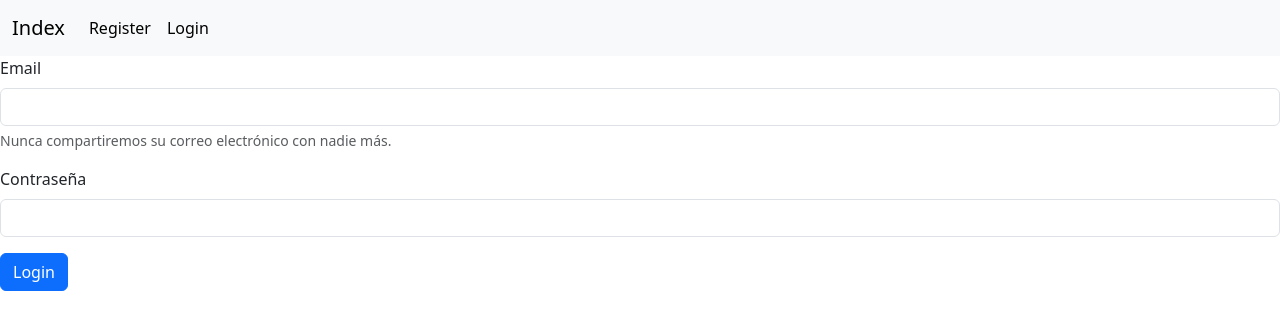
After one commit to Cris272500/BookProject, a Flask app: page /login in a window 1280 px wide. The commit adds this page. Shown: the top 330 px of the page. Run offline with Flask 3, Linux system fonts and the light colour scheme.

Commit message:
✅se agrega un login y logour

```diff
--- a/app.py
+++ b/app.py
@@ -5,6 +5,8 @@ from config import Config
 from flask_session import Session
 from werkzeug.security import generate_password_hash, check_password_hash
 from sqlalchemy.exc import IntegrityError
+# importar modulo para que el usuario haga login
+from flask_login import LoginManager, login_user, logout_user, login_required, current_user
 
 app = Flask(__name__)
 
@@ -19,6 +21,15 @@ Session(app)
 
 # ejecutamos la base de datos
 db.init_app(app)
+
+# configuraciones para el login
+login_manager = LoginManager()
+login_manager.login_view = 'login'
+login_manager.init_app(app)
+
+@login_manager.user_loader
+def load_user(user_id):
+    return Usuario.query.get(int(user_id))
 
 empleados = [
     {
@@ -56,6 +67,7 @@ empleados = [
 ]
 
 @app.route('/')
+@login_required
 def index():
     nombre = "David"
     edad = 20
@@ -98,5 +110,41 @@ def register():
     else:
         return render_template('register.html')
 
+@app.route("/login", methods=['GET', 'POST'])
+def login():
+    if request.method == "POST":
+        email = request.form.get("email")
+        password = request.form.get("password")
+
+        # validaciones
+        # si los campos estan vacios
+        if not email or not password:
+            flash("Campos vacios", "danger")
+            return redirect("/login")
+
+        # si el usuario no existe
+        usuario = Usuario.query.filter_by(correo=email).first()
+
+        if usuario is None:
+            flash("El usuario no existe", "warning")
+            return redirect("/login")
+
+        # si las passwords coinciden
+        if not check_password_hash(usuario.password_hash, password):
+            flash("Las passwords no coinciden", "warning")
+            return redirect("/login")
+
+        # logear al usuario
+        login_user(usuario)
+        flash("Inicio de sesion exitoso", "success")
+        return redirect("/")
+    else:
+        return render_template("login.html")
+
+@app.route("/logout")
+def logout():
+    logout_user()
+    flash("Has cerrado sesion", "primary")
+    return redirect("/")
 if __name__ == '__main__':
     app.run(debug=True)
--- a/templates/layout.html
+++ b/templates/layout.html
@@ -9,24 +9,24 @@
 <body>
     <nav class="navbar navbar-expand-lg bg-body-tertiary">
         <div class="container-fluid">
-          <a class="navbar-brand" href="#">Navbar</a>
+          <a class="navbar-brand" href="/">Index</a>
           <button class="navbar-toggler" type="button" data-bs-toggle="collapse" data-bs-target="#navbarNav" aria-controls="navbarNav" aria-expanded="false" aria-label="Toggle navigation">
             <span class="navbar-toggler-icon"></span>
           </button>
           <div class="collapse navbar-collapse" id="navbarNav">
             <ul class="navbar-nav">
-              <li class="nav-item">
-                <a class="nav-link active" aria-current="page" href="#">Home</a>
-              </li>
-              <li class="nav-item">
-                <a class="nav-link" href="#">Features</a>
-              </li>
-              <li class="nav-item">
-                <a class="nav-link" href="#">Pricing</a>
-              </li>
-              <li class="nav-item">
-                <a class="nav-link disabled" aria-disabled="true">Disabled</a>
-              </li>
+              {% if current_user.is_authenticated %}
+                <li class="nav-item">
+                  <a class="nav-link active" aria-current="page" href="/logout">Logout</a>
+                </li>
+              {% else %}
+                <li class="nav-item">
+                  <a class="nav-link active" aria-current="page" href="/register">Register</a>
+                </li>
+                <li class="nav-item">
+                  <a class="nav-link active" aria-current="page" href="/login">Login</a>
+                </li>
+              {% endif %}
             </ul>
           </div>
         </div>
--- /dev/null
+++ b/templates/login.html
@@ -0,0 +1,19 @@
+
+{% extends 'layout.html' %}
+
+{% block title %}Login{% endblock %}
+
+{% block content %}
+    <form method="post" action="/login">
+        <div class="mb-3">
+            <label for="exampleInputEmail1" class="form-label">Email </label>
+            <input name="email" type="email" class="form-control" id="exampleInputEmail1" aria-describedby="emailHelp">
+            <div id="emailHelp" class="form-text">Nunca compartiremos su correo electrónico con nadie más.</div>
+        </div>
+        <div class="mb-3">
+            <label for="exampleInputPassword1" class="form-label">Contraseña</label>
+            <input name="password" type="password" class="form-control" id="exampleInputPassword1">
+        </div>
+        <button type="submit" class="btn btn-primary">Login</button>
+    </form>
+{% endblock %}
```
Also changed, not shown: models.py (+17 -0 lines), example1.db, 2 other files.
